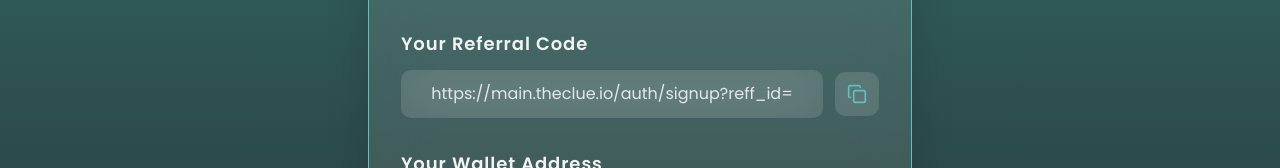
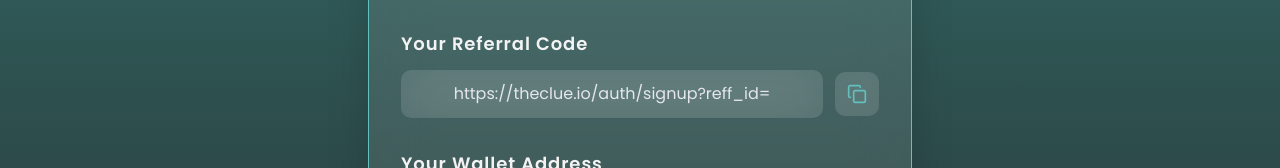
Before and after one commit to sharif57/Crypto-Education-Frontend, a Next.js app: page /refer-and-earn in a window 1280 px wide. Shown: the part 199-367 px from the top of the page. Built offline with nearby package versions, Linux system fonts and the light colour scheme; no server answers.

Commit message:
fix(ReferEarnCard): update referral link to use the correct domain

```diff
--- a/src/app/refer-and-earn/page.tsx
+++ b/src/app/refer-and-earn/page.tsx
@@ -34,8 +34,8 @@
     const datas = affiliateData?.data || {};
 
     const currentWallet = profileWallet ?? affiliateWallet ?? null;
-    // main.theclue.io
-    const link = `https://main.theclue.io/auth/signup?reff_id=${datas?.referral_id || ""}`
+    // theclue.io
+    const link = `https://theclue.io/auth/signup?reff_id=${datas?.referral_id || ""}`
 
     const [amount, setAmount] = useState<number | undefined>(undefined);
 
```
